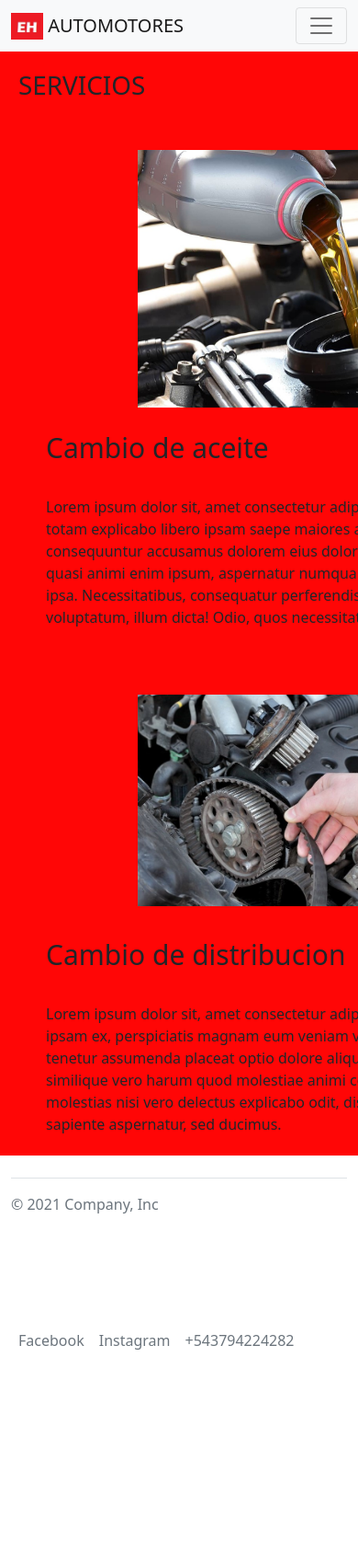
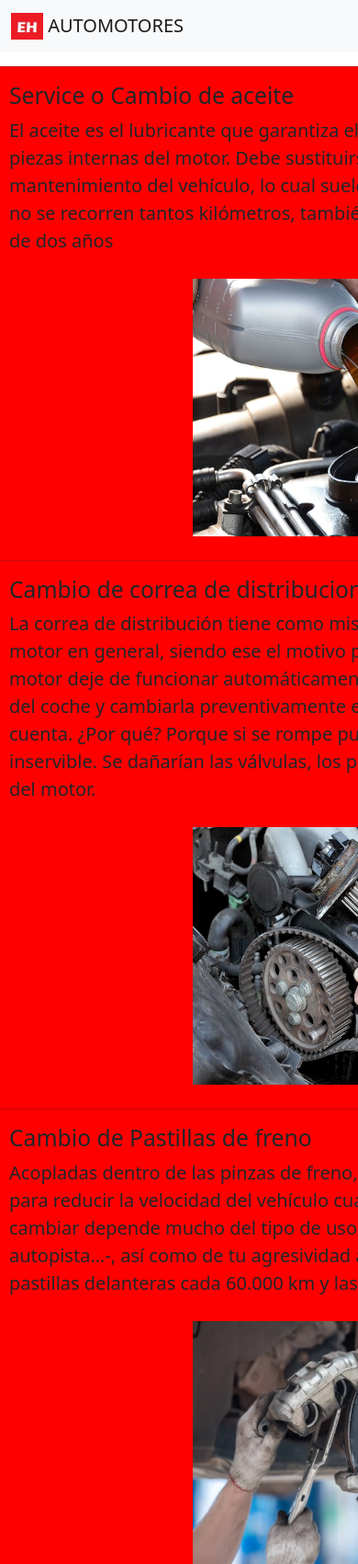
Before and after one commit to JuanIgHernandez/Taller, a plain HTML site: page paginas/Servicios.html in a window 390 px wide. Shown: the top 1700 px of the page at 92% size. Before the commit the page ends 1517 px from the top, so only its background shows below. Drawn offline with nearby package versions, Linux system fonts and the light colour scheme.

Commit message:
Cambios con bootstrap

```diff
--- a/paginas/Servicios.html
+++ b/paginas/Servicios.html
@@ -37,16 +37,59 @@
           </div>
         </div>
       </nav>
-    <div class="Servicio">
-        <h1 class="Servicio__Titulo">Servicios</h1>
-            <img class="Servicio__Imagen1" src="../img/cambio-aceite-portada.jpg" alt="Services">
-            <h2 class="Servicio__Subtitulo1">Cambio de aceite</h2>
-                <p class="Servicio__texto1">Lorem ipsum dolor sit, amet consectetur adipisicing elit. Aperiam culpa totam explicabo libero ipsam saepe maiores aliquam esse consectetur consequuntur accusamus dolorem eius dolorum delectus sit eligendi, quasi animi enim ipsum, aspernatur numquam magnam, molestiae quos ipsa. Necessitatibus, consequatur perferendis? Cupiditate vitae debitis et voluptatum, illum dicta! Odio, quos necessitatibus.</p>
-            <img class="Servicio__Imagen2" src="../img/Cambio-correa-distribución.jpg" alt="Correa">
-            <h2 class="Servicio__Subtitulo2">Cambio de distribucion</h2>
-                <p class="Servicio__texto2">
-                Lorem ipsum dolor sit, amet consectetur adipisicing elit. Perferendis ipsam ex, perspiciatis magnam eum veniam voluptatum, repellendus tenetur assumenda placeat optio dolore aliquid a et nemo eaque officia similique vero harum quod molestiae animi commodi. Accusamus illum molestias nisi vero delectus explicabo odit, distinctio reprehenderit eius, sapiente aspernatur, sed ducimus.</p>
+<section class="Servicios">
+    <hr class="featurette-divider">
+
+<div class="row featurette">
+      <div class="col-md-7">
+        <h2 class="featurette-heading">Service o Cambio de aceite</h2>
+        <p class="lead">El aceite es el lubricante que garantiza el correcto funcionamiento de todas las piezas internas del motor. Debe sustituirse cuando establezca el libro de mantenimiento del vehículo, lo cual suele comprender entre 15.000 y 30.000 km. Si no se recorren tantos kilómetros, también hay que sustituirlo en un plazo máximo de dos años</p>
+      </div>
+      <div class="col-md-5">
+        <div class="text-center">
+          <img src="../img/cambio-aceite-portada.jpg" class="rounded" alt="...">
+        </div>
+      </div>
+</div>
+<div>
+    <hr class="featurette-divider">
+
+    <div class="row featurette">
+      <div class="col-md-7 order-md-2">
+        <h2 class="featurette-heading">Cambio de correa de distribucion </h2>
+        <p class="lead">La correa de distribución tiene como misión sincronizar el funcionamiento del motor en general, siendo ese el motivo por el que cualquier fallo en ella hará que el motor deje de funcionar automáticamente.
+
+          Es una de las piezas más importantes del coche y cambiarla preventivamente es una opción que debes tener muy en cuenta. ¿Por qué? Porque si se rompe puede dañar el motor por completo y dejarlo inservible. Se dañarían las válvulas, los pistones y gran parte de los componentes del motor.
+        </p>
+      </div>
+      <div class="col-md-5 order-md-1">
+        <div class="text-center">
+          <img src="../img/Cambio-correa-distribuci+¦n.jpg" class="rounded" alt="...">
+        </div>
+
+      </div>
     </div>
+
+    <hr class="featurette-divider">
+
+    <div class="row featurette">
+      <div class="col-md-7">
+        <h2 class="featurette-heading">Cambio de Pastillas de freno </h2>
+        <p class="lead">Acopladas dentro de las pinzas de freno, las pastillas friccionan contra los discos para reducir la velocidad del vehículo cuando pisas el pedal. Como saber cuando cambiar depende mucho del tipo de uso que le des al vehículo -ciudad, carretera, autopista…-, así como de tu agresividad al volante. De media, se reemplazan las pastillas delanteras cada 60.000 km y las traseras cada 120.000 km.
+
+        </p>
+      </div>
+      <div class="col-md-5">
+        <div class="text-center">
+          <img src="../img/reemplazar-pastillas-freno-centro-servicio-mecanico-automoviles-guantes-blancos-punto-cambiar-pastillas-freno-automovil-140555-462.jpg" class="rounded" alt="...">
+        </div>
+
+      </div>
+</div>
+
+    <hr class="featurette-divider">
+<script src="https://cdn.jsdelivr.net/npm/bootstrap@5.1.3/dist/js/bootstrap.bundle.min.js" integrity="sha384-ka7Sk0Gln4gmtz2MlQnikT1wXgYsOg+OMhuP+IlRH9sENBO0LRn5q+8nbTov4+1p" crossorigin="anonymous"></script>
+</section>
     <div class="container">
         <footer class="d-flex flex-wrap justify-content-between align-items-center py-3 my-4 border-top">
           <p class="col-md-4 mb-0 text-muted">&copy; 2021 Company, Inc</p>
@@ -61,6 +104,6 @@
             <li class="nav-item"><a href="#" class="nav-link px-2 text-muted">+543794224282</a></li>
           </ul>
         </footer>
-      </div>
+    </div>
 </body>
 </html>
--- a/style.css
+++ b/style.css
@@ -5,20 +5,19 @@
 }
 @media(max-width:769px){
     .body{
+        width: 1200px;
+    }
+    .Frase{
         width: 800px;
     }
-    .header{
+    nav{
         width: 800px;
-        height: 200px;
     }
-    .header__menu{
-        padding: 0px;
-
+    footer{
+        width: 800px;
     }
-    .header ul{
-        display: flex;
-        flex-direction: column;
-        padding-bottom: 150px;
+    .nav{
+        width: 1000px;
     }
     .informacion{
         width: 800px;
@@ -41,32 +40,32 @@
     .Pie{
         width:800px
     }
-    .Servicio{
+    .Servicios{
         width: 800px;
     }
-    .Servicio__Imagen1{
-        margin-left: 100px;
+    .pricing-header{
+        width: 800px;
+        margin: 0px;
     }
-    .Servicio__Imagen2{
-        margin-left: 100px;
+    .Tabla{
+      width: 800px;
+    }
+    .fs-5{
+        margin-left: 20px;
+        margin-right: 20px;
     }
     .descripcion{
         width: 800px;
     }
-    .Tabla{
-        width: 770px;
-    }
-    .Tabla__lista{
-        margin-left: 200px;
-    }
+
     .descripcion__texto{
         margin-left: 200px;
     }
+    .Contacto{
+        width: 800px;
+    }
     .galeria{
         width: 800px;
-    }
-    .Contacto{
-        width: 780px;
     }
 }
 
@@ -101,61 +100,27 @@
     background-color: black;
     color: whitesmoke;
 }
-.Servicio{
-    height: 1200px;
-    display: grid;
-    background-color:rgb(255, 6, 6);
-    grid-template-areas:
-    "Titulo Titulo Titulo"
-    "Imagen1 Imagen1 Imagen1"
-    "Subtitulo1 Subtitulo1 Subtitulo1"
-    "texto1 texto1 texto1"
-    "Imagen2 Imagen2 Imagen2"
-    "Subtitulo2 Subtitulo2 Subtitulo2"
-    "texto2 texto2 texto2";
-
+.pricing-header{
+    background-color: red;
 }
-.Servicio__Imagen1{
-    grid-area: Imagen1;
+.fs-5{
+    color: white;
+    margin-left: 300px;
+    margin-right: 300px;
+}
+.Servicios{
+    background-color: red;
+}
+.rounded{
+    width: 400px;
     height: 300px;
-    padding-left: 50px;
-    padding-top: 20px;
+    padding: 10px;
 }
-.Servicio__Titulo{
-    grid-area: Titulo;
-    padding: 20px;
-    text-transform: uppercase;
-    align-items: center;
+.featurette-heading{
+    padding-left: 10px;
 }
-.Servicio__Subtitulo1{
-    font-size: 30px;
-    grid-area: Subtitulo1;
-    padding-top: 20px;
-    padding-left: 50px;
-}
-.Servicio__texto1{
-    grid-area: texto1;
-    padding-top: 20px;
-    padding-left: 50px;
-    width: 600px;
-}
-.Servicio__Imagen2{
-    grid-area: Imagen2;
-    height: 300px;
-    padding: 50px 50px 20px 50px;
-}
-.Servicio__Subtitulo2{
-    font-size: 30px;
-    grid-area: Subtitulo2;
-    padding-top: 10px;
-    padding-left: 50px;
-
-}
-.Servicio__texto2{
-    grid-area: texto2;
-    padding-top: 20px;
-    padding-left: 50px;
-    width: 600px;
+.lead{
+    padding-left: 10px;
 }
 .descripcion{
     background-color: red;
@@ -170,20 +135,7 @@
     padding-bottom: 20px;
     width: 400px;
 }
-.Tabla{
-    background-color: red;
-    padding-left: 30px;
-    padding-bottom: 100px;
-    padding-top: 100px;
-}
-.Tabla__titulo{
-    padding-bottom: 20px;
-    font-size: 30px;
-}
-.Tabla__lista{
-    border-style: solid;
-    border-color: black;
-}
+
 .Contacto{
     background-color: red;
     width: 1500px;
@@ -198,7 +150,7 @@
     padding-top: 30px;
 }
 .mb-3{
-    width: 500px;
+    width: 400px;
     height: 100px;
     padding-left: 30px;
     padding-top: 20px;
```
Also changed, not shown: index.html (+2 -0 lines), paginas/Contacto.html (+3 -1 lines), paginas/Precios.html (+35 -26 lines), img/reemplazar-pastillas-freno-centro-servicio-mecanico-automoviles-guantes-blancos-punto-cambiar-pastillas-freno-automovil-140555-462.jpg (added).
